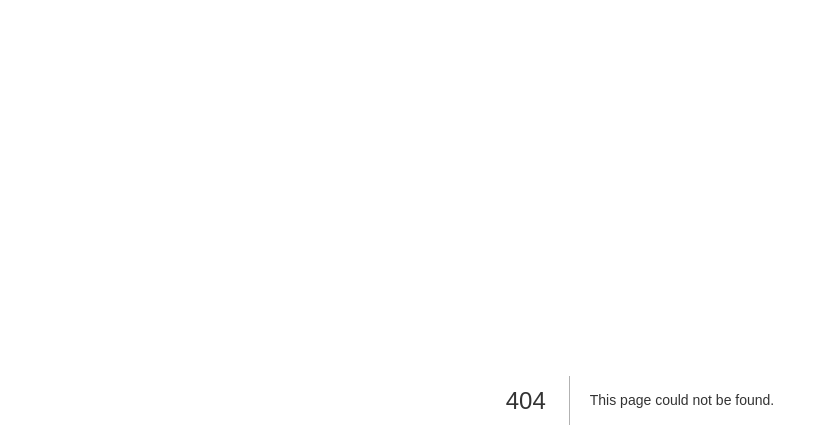
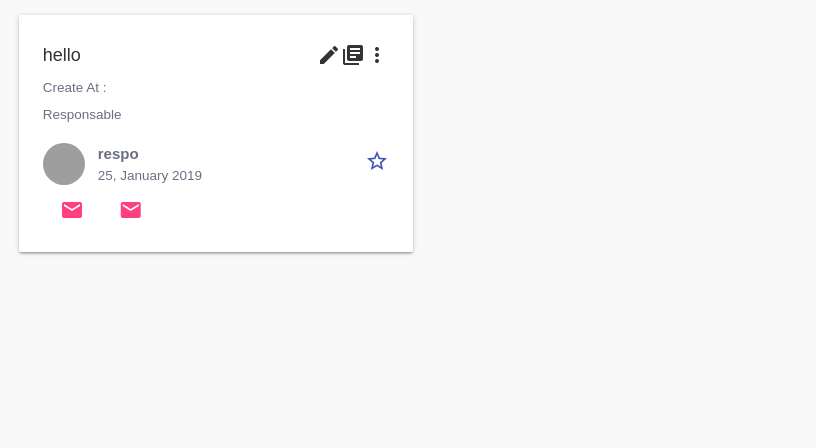
Before and after one commit to AcAyane/PUGD, a Next.js app: page /admin/circulation/Circulations/groups/resGroups in a window 1280 px wide. Before the commit this address had no page. Shown: the top 448 px of the page, without its empty margins (0-816 px from the left). Built offline with nearby package versions, Linux system fonts and the light colour scheme; sample sign-in values are in the browser's storage; grey boxes are pictures that could not be loaded; a web font is replaced by a local one.

Commit message:
add Circulation --> Docuement a traité v1 (basic get) nedd to add Location , status , and support from catalogin

```diff
--- /dev/null
+++ b/pages/admin/circulation/Circulations/groups/resGroups.js
@@ -0,0 +1,115 @@
+import React from 'react'
+
+import moment from 'moment'
+import Icon from "../../../../../components/ui/Icon/Icon";
+
+
+
+
+const ResGroup = (props) => {
+    const nul = <span style={{color:'#d60e28'}}>No Group finder</span>;
+    const show = false;
+
+    return <React.Fragment>
+                <div className="row">
+                    <div className="col s12">
+                        <div className="row vertical-modern-dashboard">
+                            {/*Member gorups */}
+                        {/*<div className="col s12 m8 l8 animate fadeRight">
+                            <div className="card">
+                                <div className="card-content">
+                                    <h4 className="card-title mb-0">Member Groups
+                                        <i
+                                        className="material-icons float-right">person_add</i>
+                                    </h4>
+                                    <p className="medium-small">This month transaction</p>
+                                <div className="total-transaction-container">
+                                    } Tbody={
+                                    {
+                                        props.datas.MembersBrrowers.map((item)=>{
+                                            // eslint-disable-next-line react/jsx-key
+                                            return <React.Fragment>
+                                                <td></td>
+                                                <td></td>
+                                                <td>{item.fullname}</td>
+                                                <td>{item.barcode}</td>
+                                                <td>{item.fullname}</td>
+                                                <td>{item.fullname}</td>
+                                            </React.Fragment>
+                                        })
+                                    }}
+                                    }
+                                    <tr>
+                                    </tr>
+                                    <Table Thead={
+                                        <tr>
+                                            <td></td>
+                                            <td></td>
+                                            <td>Membre </td>
+                                            <td>code-barres</td>
+                                            <td>Pret</td>
+                                            <td>Reservation</td>
+                                        </tr>
+                                            }/>
+                                </div>
+                                </div>
+                            </div>
+                        </div>*/}
+                            {/*Cart gorups */}
+                            <div className="col s12 m4 l4">
+                                <div className="card recent-buyers-card animate fadeLeft">
+                                    <div className="card-content">
+                                        <h4 className="card-title mb-0">hello {/*{props.datas.namegroups}*/}
+                                            <i className="material-icons float-right">more_vert</i>
+                                            <i className="material-icons float-right">library_books</i>
+                                            <i className="material-icons float-right">edit</i>
+                                        </h4>
+                                        <p className="medium-small pt-2">Create At : {/*{moment(props.datas.CreatAt).format("DD, MMM, YYYY  HH:mm")}*/} </p>
+                                        <p className="medium-small pt-2">Responsable</p>
+                                        <ul className="collection mb-0">
+                                            <li className="collection-item avatar">
+                                                <img src="../../../app-assets/images/avatar/avatar-5.png" alt=""
+                                                     className="circle"/>
+                                                <p className="font-weight-600">respo {/*{props.datas.respgroup}*/}</p>
+                                                <p className="medium-small">25, January 2019</p>
+                                                <a href="#!" className="secondary-content"><i
+                                                    className="material-icons">star_border</i></a>
+                                            </li>
+                                        </ul>
+
+                                        {/* eslint-disable-next-line react/no-children-prop */}
+
+
+                                        <a className="medium-small mt-5 pl-5">
+                                            <Icon children={'mail'} style={{color: '#ff4080'}} />
+
+                                            {/*{props.datas.mailRappel ?
+                                                // eslint-disable-next-line react/no-children-prop
+                                                <Icon children={'mail'} style={{color: '#ff4080'}} />
+                                                // eslint-disable-next-line react/no-children-prop
+                                                : <Icon style={{color: '#d5d5d5'}} children={"mail"}/>
+                                            }*/}
+
+                                        </a>
+                                        <a href="#!" className="medium-small pl-10">
+                                            <Icon children={'mail'} style={{color: '#ff4080'}} />
+                                            {/*{props.datas.letterrappel ?
+                                                // eslint-disable-next-line react/no-children-prop
+                                                <Icon children={'notifications_active'} style={{color: '#ff4080'}} /> : <Icon style={{color: '#d5d5d5'}} children={"notifications_off"}/>
+                                            }*/}
+
+                                        </a>
+                                    </div>
+                                </div>
+
+
+                            </div>
+                    </div>
+                </div>
+            </div>
+    </React.Fragment>
+
+}
+// export default withApollo({ssr:true})(AllGroups)
+
+export default ResGroup
```
